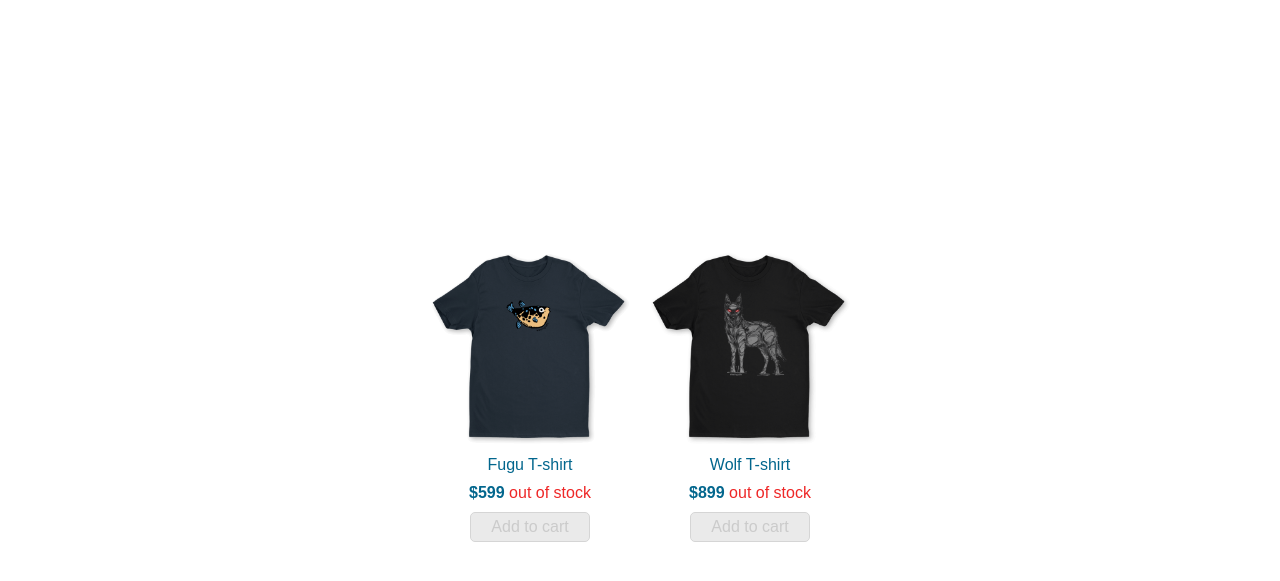
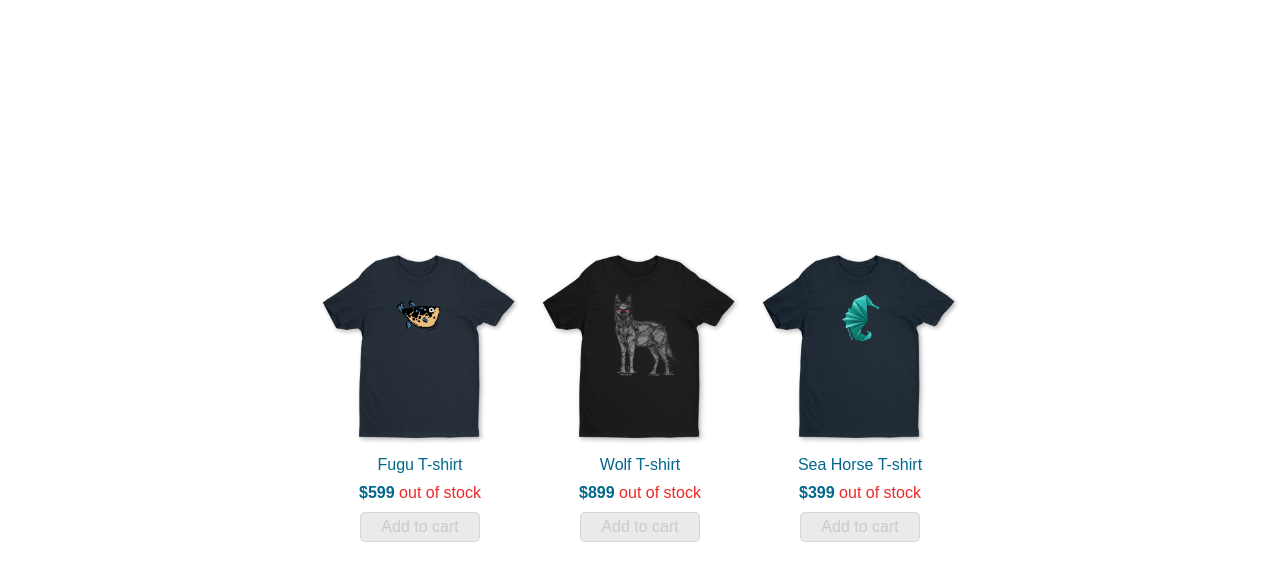
Before and after one commit to webpty/fugu.life, a plain HTML site: page index.html in a window 1280 px wide. Shown: the part 73-654 px from the top of the page. Drawn offline with Linux system fonts and the light colour scheme.

Commit message:
added new seahorse t-shirt

```diff
--- a/index.html
+++ b/index.html
@@ -133,6 +133,12 @@
                 <div class="price">$899 <span class="out">out of stock</span></div>
                 <div class="button" disabled>Add to cart</div>
             </div>
+            <div class="item">
+                <img src="images/products/seahorse-t-shirt.png" alt="Sea Horse Original T-shirt" width="200" height="200" />
+                <div class="title">Sea Horse T-shirt</div>
+                <div class="price">$399 <span class="out">out of stock</span></div>
+                <div class="button" disabled>Add to cart</div>
+            </div>
         </div>
     </main>
 </body>
```
Also changed, not shown: images/products/seahorse-t-shirt.png (added).
